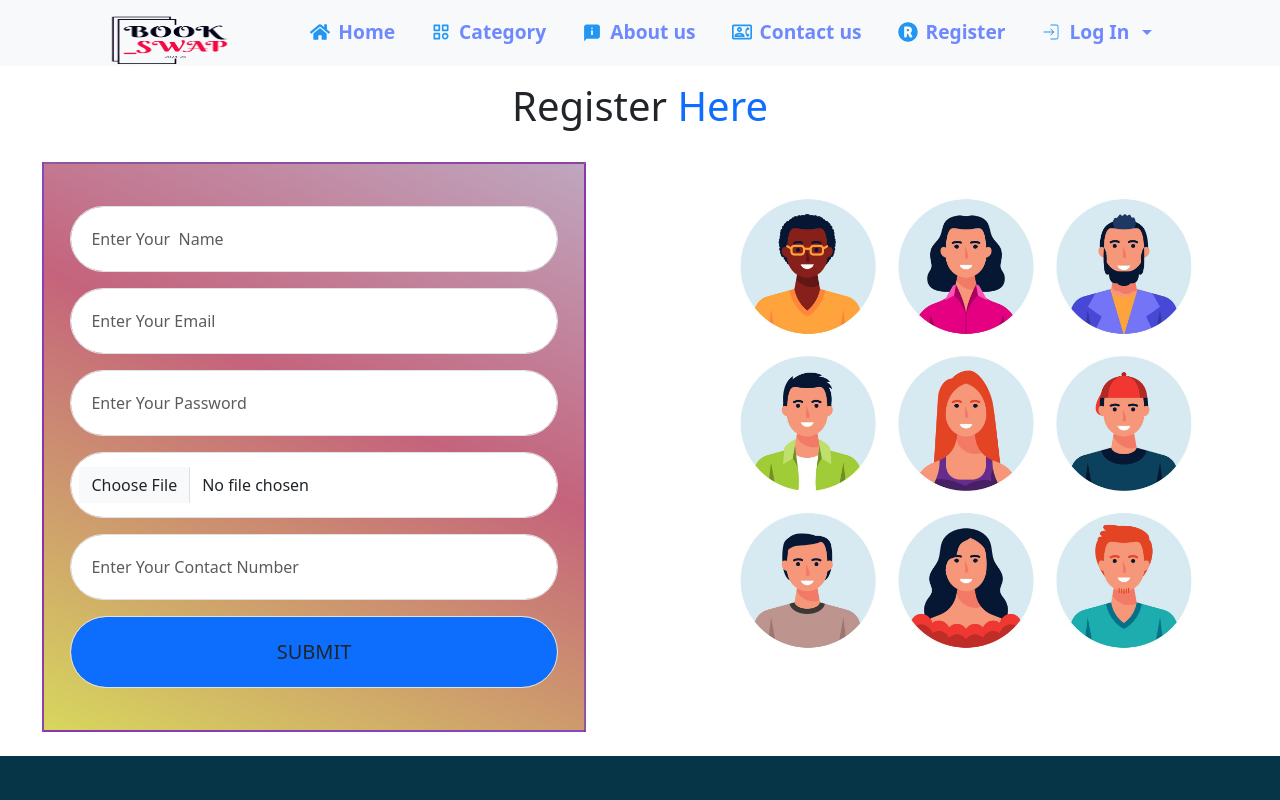
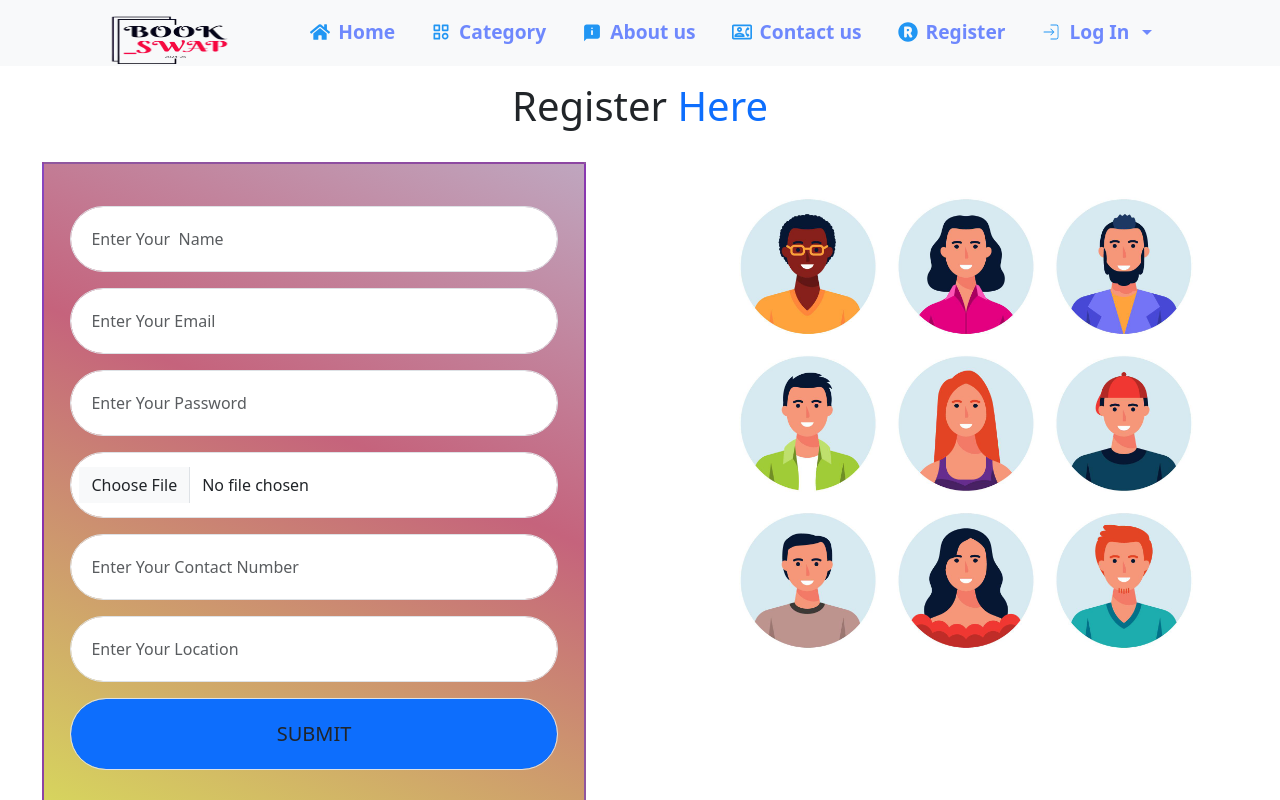
Before and after one commit to Architmaurya/Final_Year_Project, a React (Vite) app in the folder Book_Swap/: page /registration in a window 1280 px wide. Shown: the top 800 px of the page. Built offline with nearby package versions, Linux system fonts and the light colour scheme.

Commit message:
Adding the location filed in the user

```diff
--- a/Book_Swap/src/comp/user/Register.jsx
+++ b/Book_Swap/src/comp/user/Register.jsx
@@ -11,6 +11,8 @@ const schema = yup
         email: yup.string().required().email(),
         contact: yup.string().required(),
         password: yup.string().required(),
+        location: yup.string().required(),
+
     })
 
 function Register(){
@@ -24,6 +26,7 @@ function Register(){
         formData.append("email", data.email)
         formData.append("contact", data.contact)
         formData.append("password", data.password)
+        formData.append("location", data.location)
         await axios.post("http://localhost:8000/api/user-register", formData, {
             headers: {
                 "Content-Type": "multipart/form-data"
@@ -70,6 +73,11 @@ function Register(){
                     />
                     </div>
                     <div className="">
+                    <input type="text" className="form-control mb-3" placeholder="Enter Your Location"
+                    {...register('location')}
+                    />
+                    </div>
+                    <div className="">
                     <input type="submit" value="SUBMIT" className="form-control mb-3 fs-5 bg-primary" />
                     </div>
 
```
Also changed, not shown: 2 other files (tests, documents, lock files or other folders).
